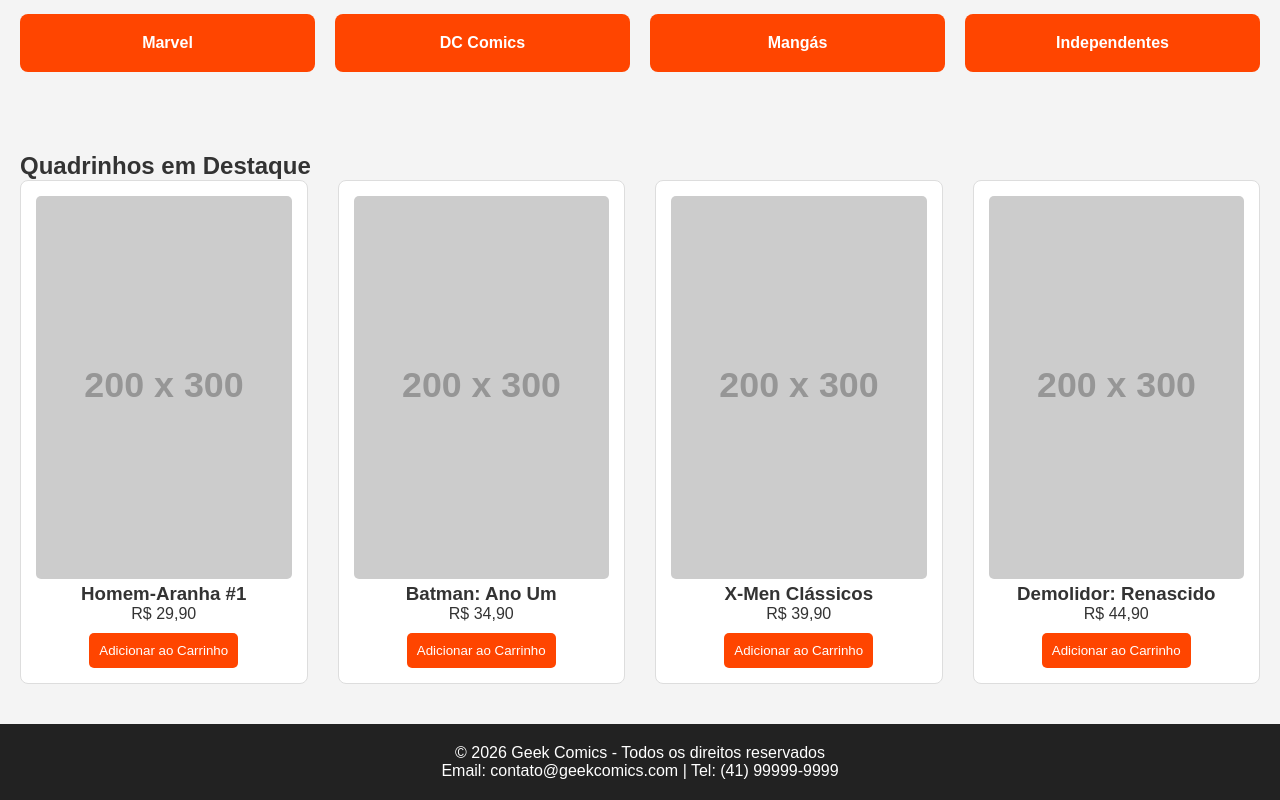
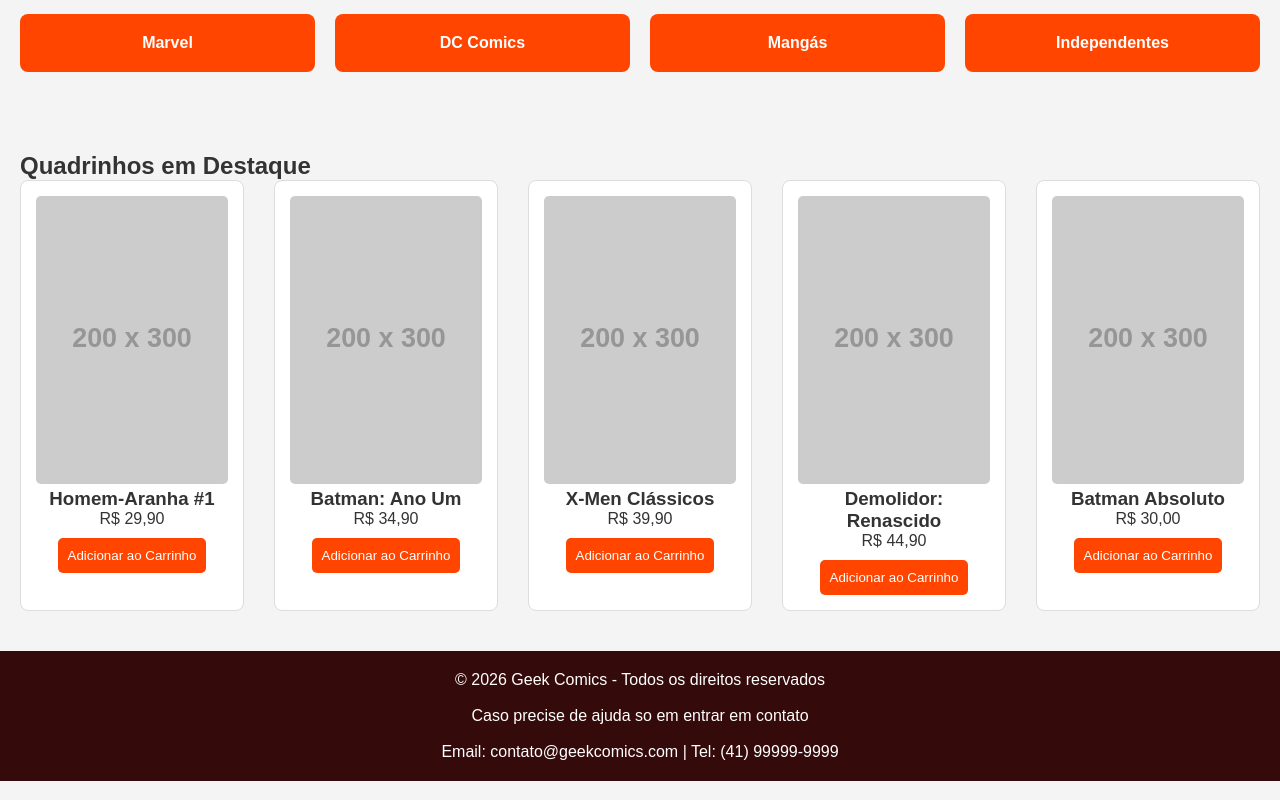
Before and after one commit to MiguelKulek/projeto_back-end, a plain HTML site: page index.html in a window 1280 px wide. Shown: the part 507-1307 px from the top of the page. Drawn offline with Linux system fonts and the light colour scheme; placeholder pictures from the web are drawn by us.

Commit message:
Colocando mais um livro, colocando por onde entrar em contato, e alterando a cor de fundo do rodape

```diff
--- a/index.html
+++ b/index.html
@@ -67,6 +67,12 @@
         <p>R$ 44,90</p>
         <button>Adicionar ao Carrinho</button>
       </div>
+      <div class="card">
+        <img src="https://via.placeholder.com/200x300" alt="HQ 5">
+        <h3>Batman Absoluto</h3>
+        <p>R$ 30,00</p>
+        <button>Adicionar ao Carrinho</button>
+      </div>
     </section>
   </main>
 
@@ -74,7 +80,8 @@
   <footer>
     <div class="footer-content">
       <p>&copy; 2026 Geek Comics - Todos os direitos reservados</p>
-      <p>Email: contato@geekcomics.com | Tel: (41) 99999-9999</p>
+      <br><p>Caso precise de ajuda so em entrar em contato</p>
+      <br><p>Email: contato@geekcomics.com | Tel: (41) 99999-9999</p>
     </div>
   </footer>
 </body>
--- a/style.css
+++ b/style.css
@@ -140,7 +140,7 @@
 
 /* Rodapé */
 footer {
-  background-color: #222;
+  background-color: #350a0a;
   color: #fff;
   text-align: center;
   padding: 20px;
```
